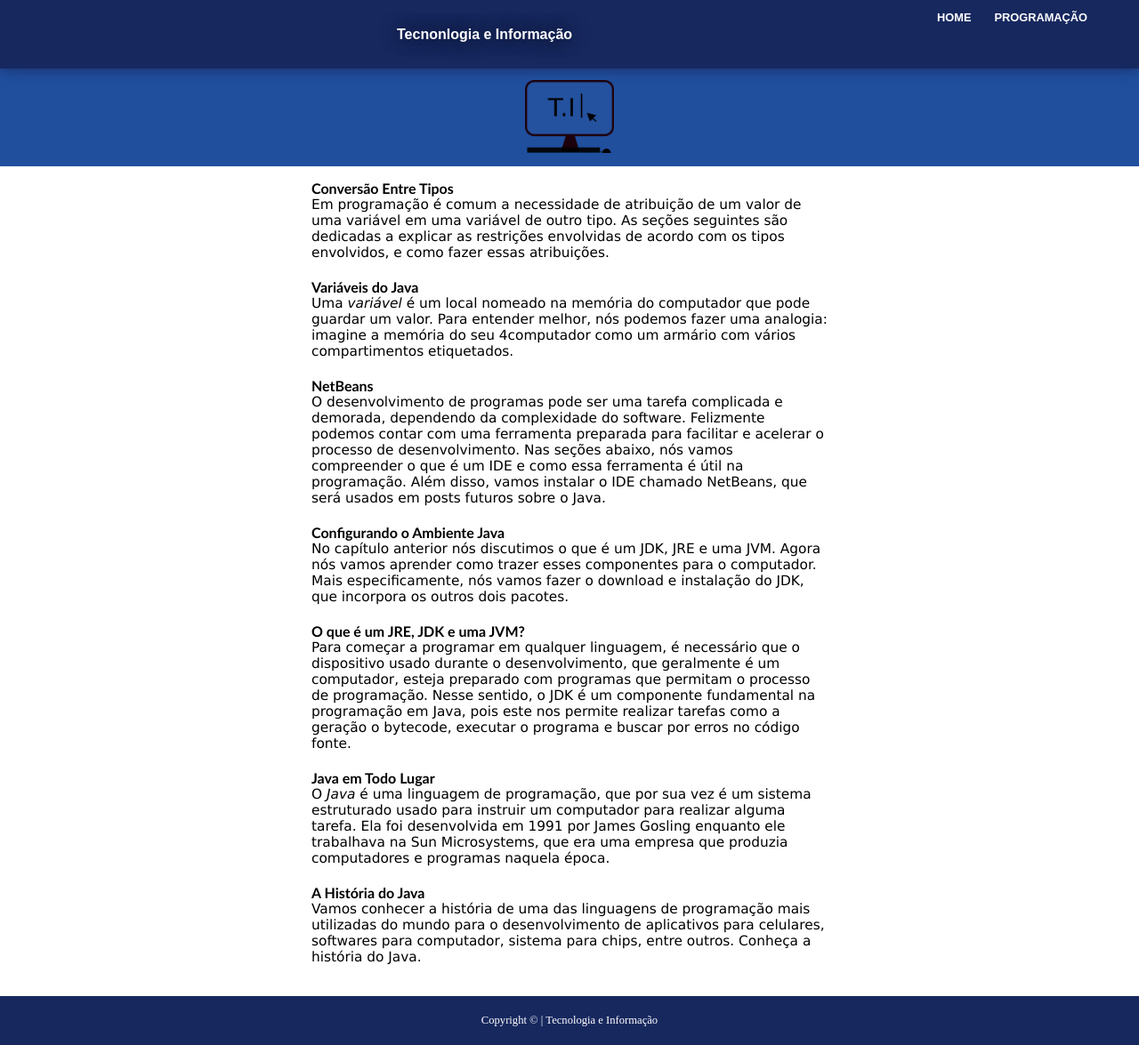
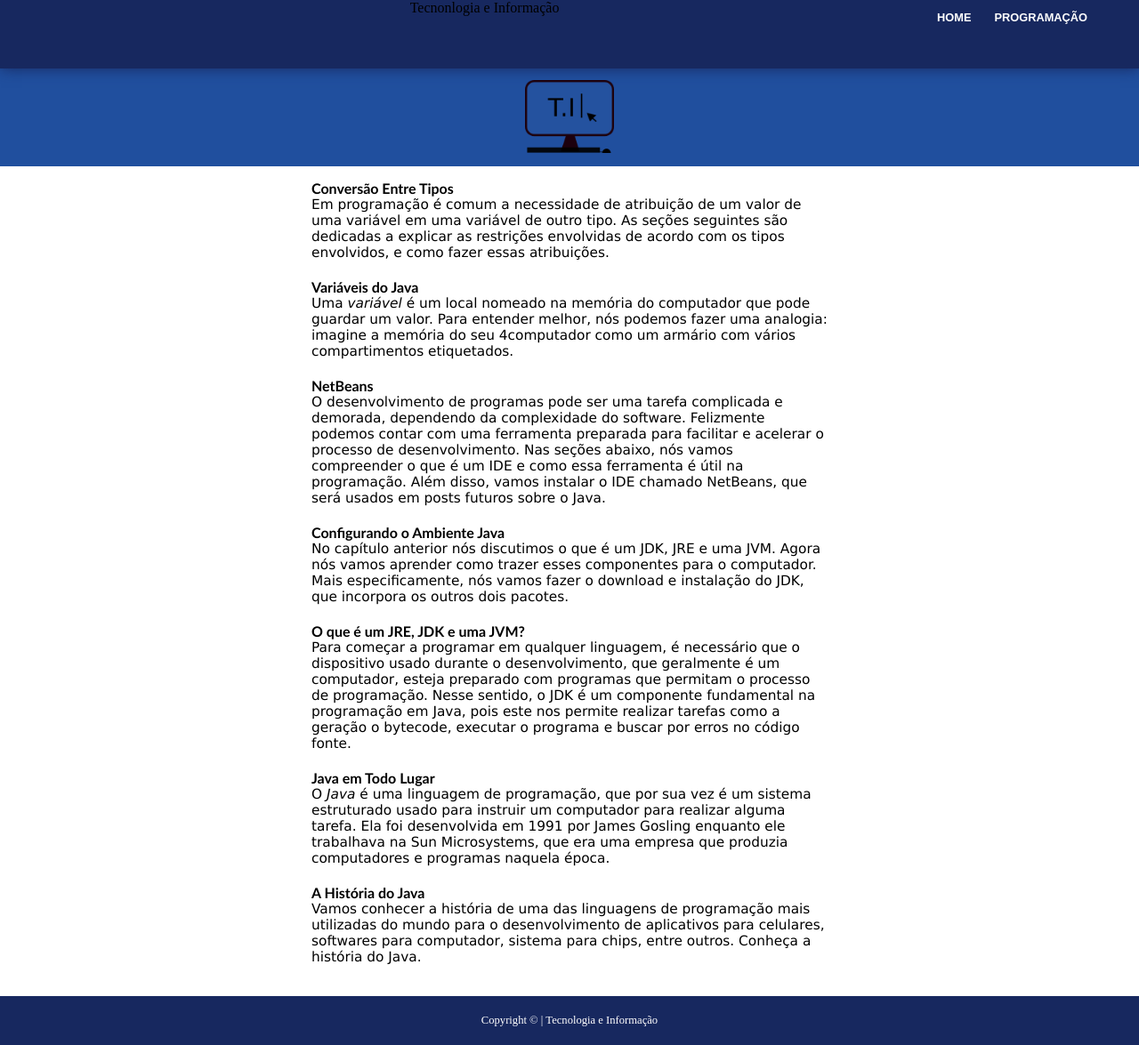
Before and after one commit to Quas1Dev/QuasiDev, a Jekyll site: the page built from index.html, in a window 1280 px wide. Shown: the whole page at 89% size. Built offline with Jekyll 4.4.1, drawn with Linux system fonts in a browser that asks for light colours; nearby versions of some CDN libraries; the list of posts is cut into pages by our own code; comment, search, counter and statistics services are not loaded.

Commit message:
Fixed html markup: removed </p> without <p>; fixed two h1 in one page; removed main from <article>.

```diff
--- a/_includes/global_header.html
+++ b/_includes/global_header.html
@@ -9,7 +9,7 @@
                 <div class="gcse-search"></div>
             </div>
             <div class="h-iten">
-                <h1>{{ site.title }}</h1>
+                <span id="site-title">{{ site.title }}</span>
             </div>
 
             <!-- Menu -->
--- a/_includes/home_post_list.html
+++ b/_includes/home_post_list.html
@@ -8,16 +8,16 @@
         <!-- Display post title -->
         {{ post.title }}
       </h2>
-      <p class="post_desc">
+      <div class="post_desc">
         <!-- Display post first paragraph.-->
         {{ post.excerpt }}
-      </p>
+      </div>
     </a>
   </div>
   {% endfor %}
 </section>
 
-<!-- Pagination links -->
+<!-- Pagination Buttons -->
 <div id="pagination">
   {% if paginator.previous_page %}
     <a href="{{ paginator.previous_page_path }}" class="previous">
```
